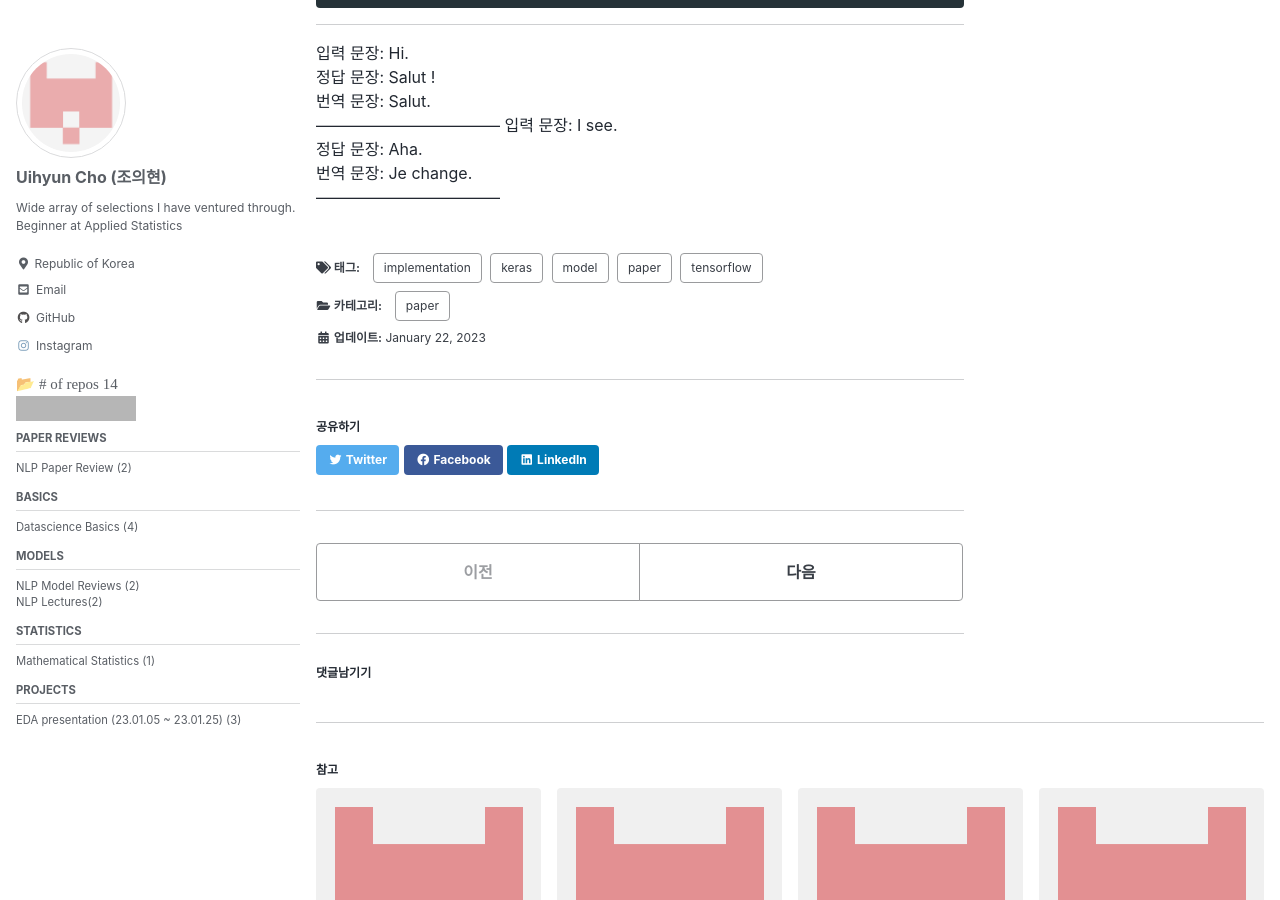
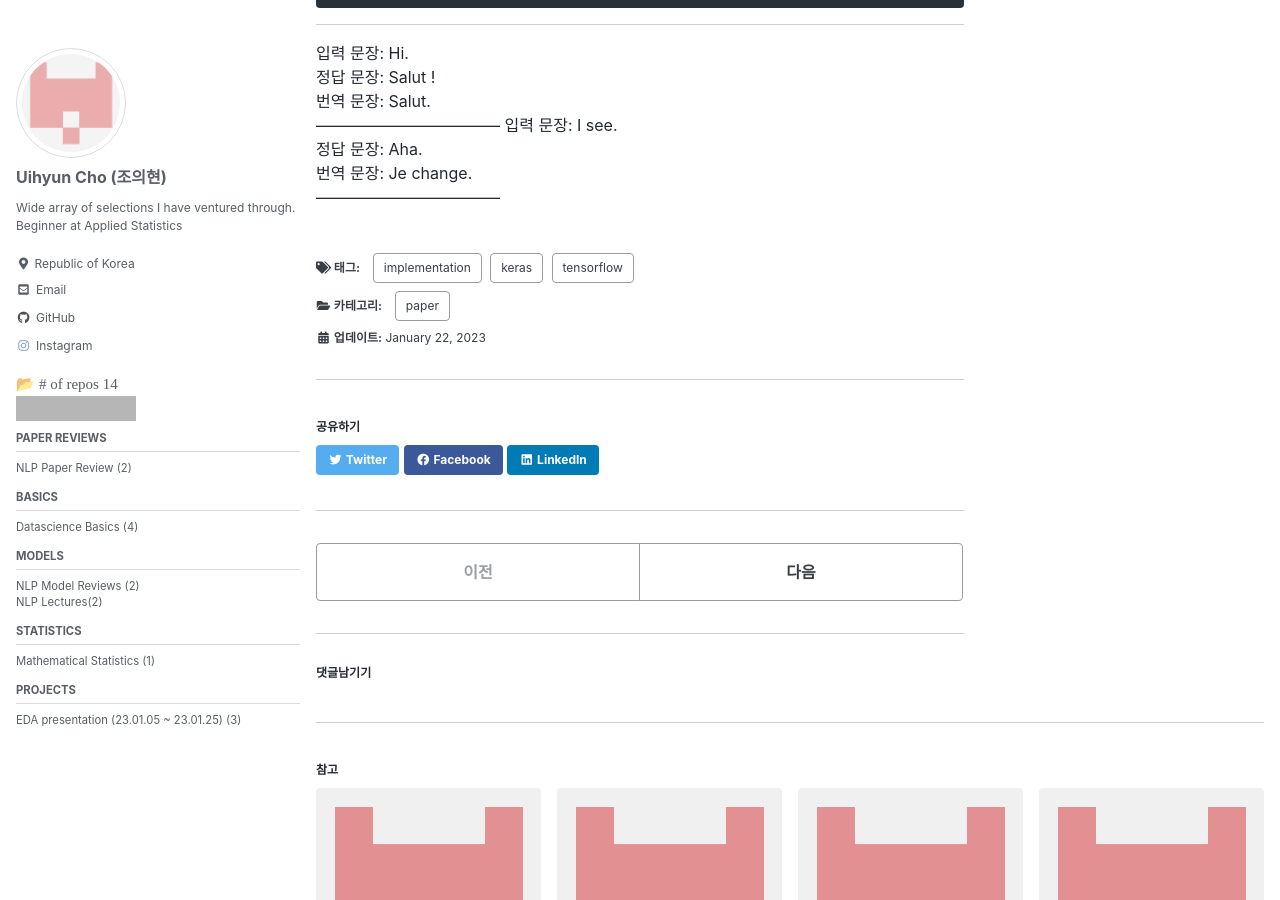
Before and after one commit to a2ran/a2ran.github.io, a Jekyll site: the page built from _posts/paper/2023-01-22-seq2seq-exercise.md, in a window 1280 px wide and 900 px high, scrolled down 5492 px. Built offline with Jekyll 4.4.1, drawn with Linux system fonts in a browser that asks for light colours; cached includes are drawn as plain includes; comment, search, counter and statistics services are not loaded; grey boxes are pictures that could not be loaded.

Commit message:
Update 2023-01-22-seq2seq-exercise.md

```diff
--- a/_posts/paper/2023-01-22-seq2seq-exercise.md
+++ b/_posts/paper/2023-01-22-seq2seq-exercise.md
@@ -5,7 +5,7 @@ use_math: true
 categories:
   - paper
 tags:
-  - [keras, tensorflow, paper, model, implementation]
+  - [keras, tensorflow, implementation]
 date: 2023-01-22
 last_modified_at: 2023-01-22
 sitemap:
```
